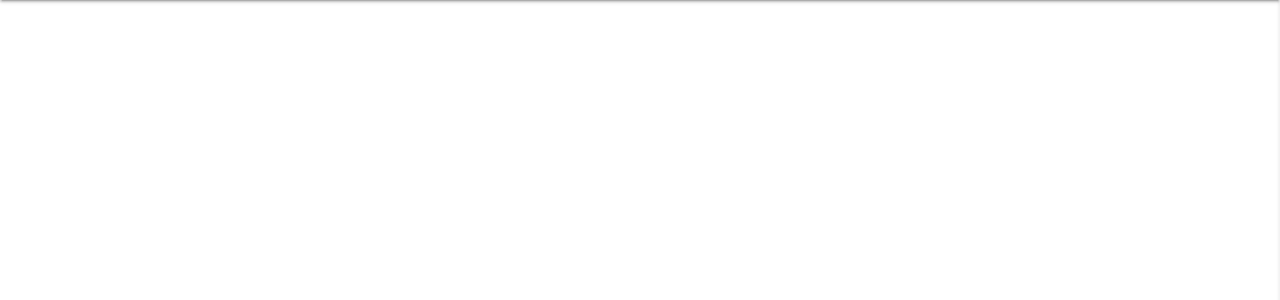
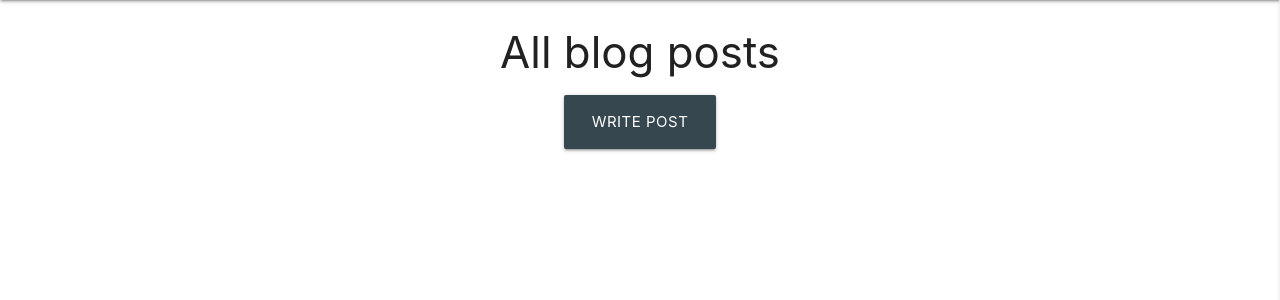
Before and after one commit to AleksandrAtr/wildswimming-ms3, a Flask app: page / in a window 1280 px wide. Shown: the part 64-364 px from the top of the page. Run offline with Flask 3, Linux system fonts and the light colour scheme; data that the repository does not hold is empty; some libraries are stand-ins or nearby versions.

Commit message:
add: Blog and Create Post templates and routing

```diff
--- a/app.py
+++ b/app.py
@@ -22,8 +22,16 @@
 @app.route("/")
 @app.route("/get_posts")
 def get_posts():
-    posts = mongo.db.posts.find()
-    return render_template("posts.html", posts=posts)
+    posts = list(mongo.db.posts.find())
+    image_url = url_for('static', filename='images/test.jpg')
+    return render_template("blog.html", posts=posts, image_url=image_url)
+
+@app.route("/create_post")
+def create_post():
+    if "user" in session:
+        return render_template("create_post.html")
+    flash("Log in to post", "error")
+    return redirect(url_for("login"))
 
 
 @app.route("/get_register", methods = ["GET","POST"])
--- a/templates/base.html
+++ b/templates/base.html
@@ -21,8 +21,8 @@
                 <a href="#!" class="brand-logo">Wild Swimmer</a>
                 <a href="#" data-target="mobile-demo" class="sidenav-trigger right"><i class="fas fa-bars"></i></a>
                 <ul class="right hide-on-med-and-down">
-                    <li><a href="{{ url_for('get_posts') }}">Home</a></li>
-                    <li><a href="#">Blog</a></li>
+                    <li><a href="#">Home</a></li>
+                    <li><a href="{{ url_for('get_posts') }}">Blog</a></li>
                     <!-- dynamic sorting on to logged in and logged out -->
                     {% if session.user %}
                         <li><a href="{{ url_for('profile') }}">Profile</a></li>
@@ -36,8 +36,8 @@
         </nav>
         <!-- mobile nav -->
         <ul class="sidenav" id="mobile-demo">
-            <li><a href="{{ url_for('get_posts') }}">Home</a></li>
-                    <li><a href="#">Blog</a></li>
+            <li><a href="#">Home</a></li>
+            <li><a href="{{ url_for('get_posts') }}">Blog</a></li>
             <!-- dynamic sorting on to logged in and logged out -->
             {% if session.user %}
                 <li><a href="{{ url_for('profile') }}">Profile</a></li>
--- /dev/null
+++ b/templates/blog.html
@@ -0,0 +1,37 @@
+{% extends "base.html" %}
+{% block content %}
+
+<h3 class="center-align">All blog posts</h3>
+
+<div class="row">
+    <div class="col s12 center-align">
+        <a href="{{ url_for('create_post') }}" class="waves-effect blue-grey darken-3 btn-large">Write post</a>
+    </div>
+</div>
+<div class="row">
+    <div class="col s12">
+        {% for post in posts %}
+            <div class="col s12 m6 offset-m3 ">
+                <div class="card">
+                    <div class="card-image">
+                        <img src="{{ image_url }}" alt="{{ post.title }}">
+                    </div>
+                    <div class="card-content ">
+                        <span class="card-title">{{ post.title }}</span>
+                        <p>{{ post.preview_text }}</p>
+                    </div>
+                    <div class="card-action">
+                        <p>{{ post.content }}</p>
+                    </div>
+                    <div class="card-action">
+                        <p>Tags: {{ post.keywords | join(', ') }}</p>
+                        <span>{{ post.author }}</span>
+                        <span>{{ post.created_at}}</span>
+                    </div>
+                </div>
+            </div>
+        {% endfor %}
+    </div>
+</div>
+
+{% endblock %}
--- a/templates/login.html
+++ b/templates/login.html
@@ -14,7 +14,7 @@
                     <label for="username">Username</label>
                 </div>
             </div>
-            <!-- passowrd  -->
+            <!-- password  -->
             <div class="row">
                 <div class="input-field col s12">
                     <i class="fa-solid fa-lock prefix"></i>
```
Also changed, not shown: templates/create_post.html (added, +78 -0 lines), static/images/test.jpg (added). Lines whose indentation alone changed are shown as unchanged.
